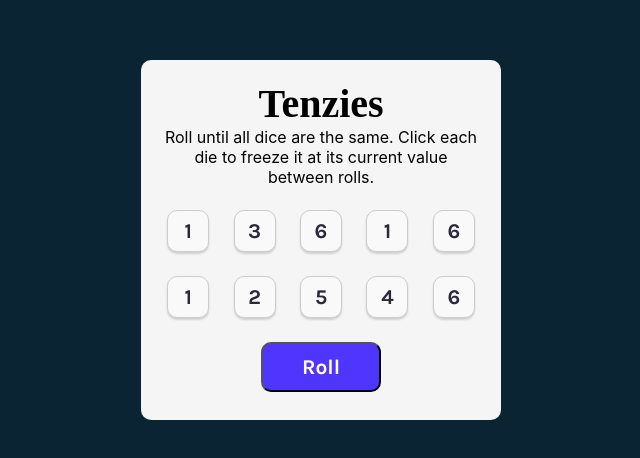
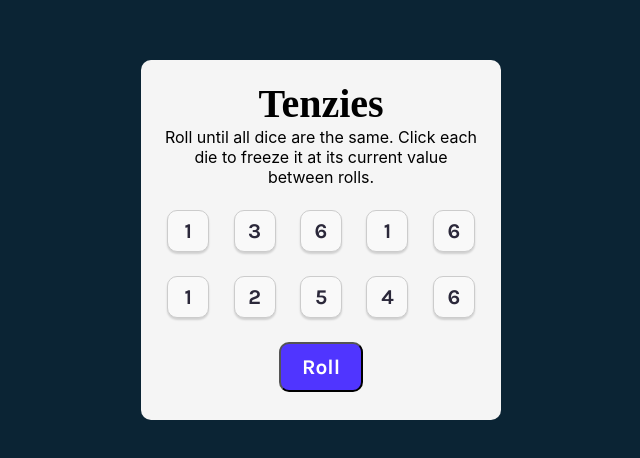
Before and after one commit to gatezh/tenzies-game, a React (Vite) app: page / in a window 1280 px wide. Shown: the part 160-618 px from the top of the page, without its empty margins (319-959 px from the left). Built offline with nearby package versions, Linux system fonts and the light colour scheme.

Commit message:
Add isGameWOn check

```diff
--- a/src/App.css
+++ b/src/App.css
@@ -64,10 +64,13 @@ button.die.isHeld {
 }
 
 button.roll {
-  background-color: #5035FF;
+
   grid-row: 3 / 3;
   justify-self: center;
   height: 50px;
-  width: 120px;
+  width: auto;
   color: #FFFFFF;
+  background-color: #5035FF;
+  padding: 6px 21px;
+  white-space: nowrap;
 }
--- a/src/App.jsx
+++ b/src/App.jsx
@@ -6,6 +6,21 @@ import "./App.css";
 
 export default function App() {
   const [board, setBoard] = useState(generateAllNewDice());
+  const gameWon = isGameWon();
+
+  function isGameWon() {
+    return board.every(isHeld) && board.every(isEqual);
+
+    function isHeld(die) {
+      return die.isHeld == true
+    }
+
+    function isEqual(die) {
+      return die.value == board[0].value
+    }
+  }
+
+  console.log(gameWon);
 
   function generateAllNewDice() {
     return new Array(10).fill(0).map(() => ({
@@ -60,7 +75,7 @@ export default function App() {
       </div>
 
       <button className="roll" onClick={onRoll}>
-        Roll
+        {gameWon ? 'New Game' : 'Roll'}
       </button>
     </main>
   );
```
